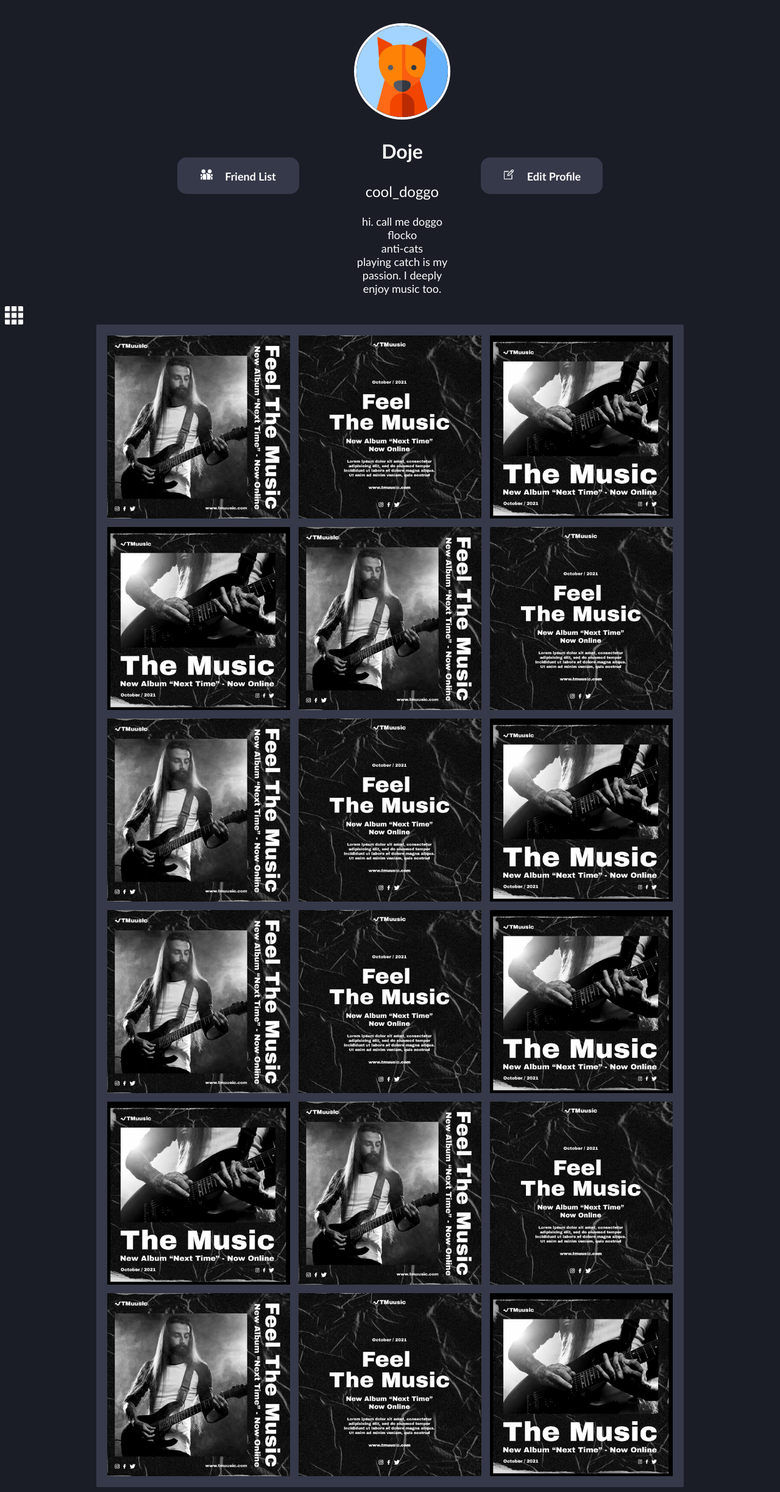
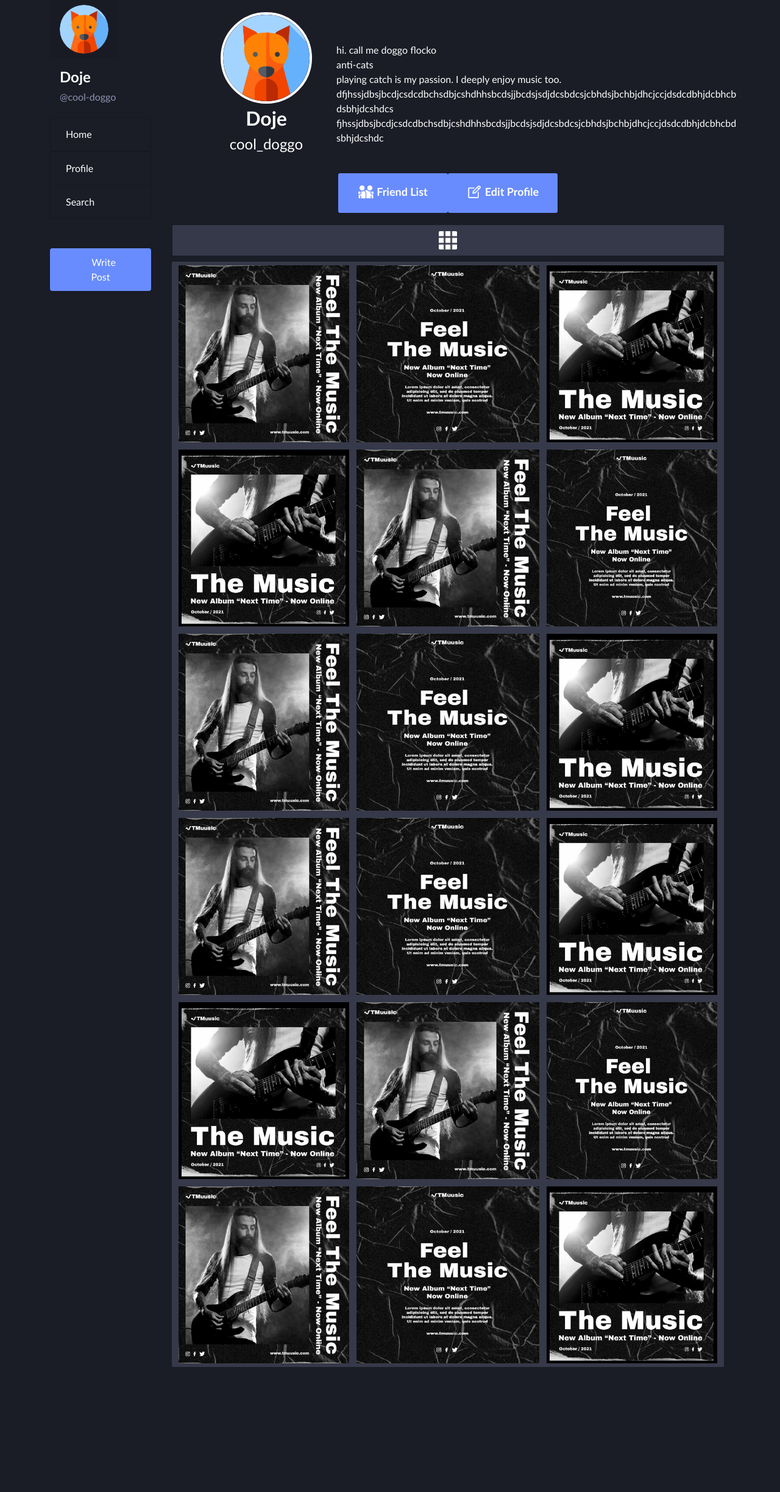
Before and after one commit to shehabadel/Instagram-Clone-IPP, a PHP site: page /pages/profile/Profile.html in a window 1280 px wide. Shown: the whole page at 61% size. After the commit the page ends 2241 px from the top, so only its background shows below. Run offline with PHP 8.4, Linux system fonts and the light colour scheme; some libraries are stand-ins or nearby versions.

Commit message:
added leftnav to profile page.fixed page structure

```diff
--- a/css/index.css
+++ b/css/index.css
@@ -1,13 +1,13 @@
 :root {
     --main-background: #1A1C26;
-    --main-background-hover: #2B2D3D;
+    --main-background-hover: #252735;
     --main-post: #2E3141;
     --main-post-inner: #363949;
     --main-liked: #09B567;
     --main-favorite:#d22030;
     --main-button: #688CFD;
     --main-text-color: #FFFFFF;
-    --main-button-hover: #6695F2;
+    --main-button-hover: #436fc8;
     --secondary-text-color: #8E93AF;
     --secondary-background: #363949;
     --hover-transition: all 0.5s ease;
--- a/pages/profile/Profile.css
+++ b/pages/profile/Profile.css
@@ -5,44 +5,80 @@
     color: #FFFFFF;
 
 }
-
 body {
     background-color: var(--main-background);
     position: relative;
 }
 
-#posts_table{
+.posts_table {
     background-color: var(--main-post-inner);
-    padding: 10px;
-    border:#FFFFFF ;
-    border: "4";
-
 }
 
 .post_images{
     width: 300px;
     height: 300px;
     align-items: center;
-    padding: 5px;
+    padding-left: 10px;
+    padding-right: 10px;
+    padding-top: 5px;
+    padding-bottom: 5px;
+    border:#FFFFFF ;
+    border: "4";
+
+}
+.post_images_center{
+    width: 300px;
+    height: 300px;
+    align-items: center;
+    padding-top: 5px;
+    padding-bottom: 5px;
+    border:#FFFFFF ;
+    border: "4";
+
 }
 
 .post_images:hover{
     cursor: pointer;
 }
 
-
+.post_images_center:hover{
+    cursor: pointer;
+}
 
 #grid_icon{
     width: 30px;
     height: 30px;
-    align-self: center;
 }
 
-.header_section{
-    display: flex;
-    flex-direction: row;
-    justify-content: center;
+.grid_panel_container{
+display: flex;
+position: sticky;
+top:0;
+padding-bottom: 10px;
+width: 905px;
+height: 60px;
+justify-content: center;
+margin: 0 auto;
 }
+
+.grid_panel{
+
+background-color: var(--main-post-inner);
+padding-top: 10px;
+padding-bottom: 10px;
+width: 905px;
+text-align: center;
+
+transition: 0.25s linear;
+
+
+}
+
+.grid_panel:hover{
+background: var(--main-background-hover);
+cursor: pointer;
+}
+
 
 .profile_details{
 margin-top: 30px;
@@ -63,10 +99,6 @@ font-weight: bold;
 }
 
 
-.bio{
-    font-size: large;
-    }
-
 #profile_pic{
     height: 150px;
     width:150px ;
@@ -77,40 +109,27 @@ font-weight: bold;
 }
 
 .editprofile{
-    height: 60px;
-    width: 200px;
-
-    text-decoration: none;
-   background-color: var(--main-post-inner);
+    height: 65px;
+    width: 180px;
+   background-color: var(--main-button);
     transition: 0.25s linear;
-
     font-size: large;
-    border-radius: 15px;
+    border-radius:3px;
     border: #FFFFFF;
     font-weight: bolder;
-
-    margin-right: 300px;
-    margin-left: 50px;
-    margin-top: 250px;
-
+    text-align: center;
 }
 .friendlist{
-    height: 60px;
-    width: 200px;
-
-    text-decoration: none;
-    background-color: var(--main-post-inner);
+    height: 65px;
+    width: 180px;
+    background-color: var(--main-button);
     transition: 0.25s linear;
-    border-radius: 15px;
+    border-radius: 3px;
     border: #FFFFFF;
     font-weight: bolder;
-    margin-left: 300px;
-    margin-right: 50px;
-    margin-top: 250px;
+    text-align: center;
     font-size: large;
-
-
-
+    margin-right: 0px;
 
 }
 .friendlist:hover{
@@ -124,16 +143,66 @@ font-weight: bold;
 }
 
 #editprofile_icon{
-    width: 20px;
-    height: 20px;
+    width: 30px;
+    height: 30px;
     text-align: center;
-    padding-right: 20px;
+    padding-right: 5px;
+    padding-bottom: 5px;
+
 }
 
 #friendlist_icon{
-    width: 20px;
-    height: 20px;
+    width: 30px;
+    height: 30px;
     text-align: center;
-    padding-right: 20px;
+    padding-right: 5px;
+    padding-bottom: 5px;
+}
+
+.header_section{
+display: flex;
+flex-direction: row;
+width: 905px;
+}
+
+.pic-username-name{
+display: flex;
+flex-direction: column;
+justify-content: left;
+padding-top: 20px;
+padding-bottom: 20px;
+padding-left: 20px;
+padding-right: 20px;
+margin-left: 70px;
+width: 905px;
+}
+
+.bio-button-div{
+display: flex;
+direction: coloumn;
+justify-content: center;
+
 
 }
+
+.bio{ padding-top: 20px;
+    padding-bottom: 10px;
+    padding-left: 20px;
+    padding-right: 20px;
+    text-align: left;
+    word-wrap: break-word;
+    width: 700px;
+    margin-top: 50px;
+}
+
+.buttons-div{
+display: flex;
+flex-direction: row;
+justify-content: center;
+
+padding-left: 20px;
+padding-right: 20px;
+padding-top: 10px;
+padding-bottom: 20px;
+
+}
--- a/pages/profile/Profile.html
+++ b/pages/profile/Profile.html
@@ -1,88 +1,174 @@
 <html>
     <head>
         <title>Profile</title>
+        <link href="https://cdn.jsdelivr.net/npm/bootstrap@5.0.2/dist/css/bootstrap.min.css" rel="stylesheet" integrity="sha384-EVSTQN3/azprG1Anm3QDgpJLIm9Nao0Yz1ztcQTwFspd3yD65VohhpuuCOmLASjC" crossorigin="anonymous">
         <link rel="stylesheet" href="../../css/index.css">
         <link rel="stylesheet" href="Profile.css">
         <link rel="icon" href="profile-icon.png" type="image/x-icon">
     </head>
-
     <body>
 
 <a name="top"></a>
-<div  align="center" class="header_section" >
 
-    <div class="friendlist_div"  >
+<div class="container">
+    <div class="row">
+        <div id="left-col" class="col-sm-1 col-md-2 d-none d-sm-none d-md-block">
+            <div class="card bg-transparent main-text border-0 profile-card">
+                <div class="card-header border-0 profile-avatar-wrapper">
+                    <!--Redirects to user's profile-->
+                    <a href="#" class="profile-hyperlink">
+                        <!--Fetch user's avatar here-->
+                        <img id="profile-avatar" src="dog.png" class="card-img-top avatar profile-avatar" alt="...">
+                    </a>
+                </div>
+                <div class="card-body">
+                    <div id="profile-username-name">
+                        <!--Redirects to user's profile-->
+                        <a href="#" class="profile-hyperlink">
+                            <!--Fetch user's name here-->
+                            <!--Use php Sessions here-->
+                            <h4 id="profile-name" class="fw-600">Doje</h4>
+                        </a>
+                        <!--Fetch user's username here-->
+                        <!--Use php Sessions here-->
+                        <h6 id="profile-username" class="secondary-text">@cool-doggo</h6>
+                    </div>
+                </div>
+            </div>
+            <div class="left-col-nav">
+                <ul class="list-group bg-transparent">
+                    <li class="list-group-item" aria-current="true">
+                        <!--Link to home page-->
+                        <a href="#">
+                            <span><i class="fa-solid fa-house"></i></span>
+                            <p>
+                                Home
+                            </p>
+                    </li>
+                    </a>
+                    <li class="list-group-item">
+                        <!--Link to profile page-->
+                        <a href="#">
+                            <span><i class="fa-solid fa-user"></i></span>
+                            <p>
+                                Profile
+                            </p>
+                        </a>
+                    </li>
+                    <li class="list-group-item">
+                        <!--Link to search page-->
+                        <a href="#">
+                            <span><i class="fa-solid fa-magnifying-glass"></i></span>
+                            <p>
+                                Search
+                            </p>
+                        </a>
+                    </li>
+                </ul>
+            </div>
+            <div class="mt-5 write-post-wrapper">
+                <!--Link to post page-->
+                <a href="#">
+                    <button id="write-post-btn" class="btn main-button main-text"><span><i class="fa-solid fa-pen"></i></span>
+                        <p>Write Post</p>
+                    </button>
+                </a>
+            </div>
+        </div>
+        <div class="col-sm-12 col-md-10">
 
-        <button class="friendlist" onclick="window.location.href= '../home/home.html';" > <img id="friendlist_icon" src="friends.png">Friend List</button>
+
+<div   class="header_section" >
+        <div class = "pic-username-name" >
+            <div> <a href="dog.png"  title="view profile picture"><img id="profile_pic" src="dog.png" alt="user pic"> </a>
+        </div>
+        <div align="center" class="name"> Doje  </div>
+            <div align="center" class="username"> cool_doggo </div>
+</div>
+<div class="bio-button-div">
+
+    <div class="bio"> <p> hi. call me doggo flocko </br>  anti-cats </br> playing catch is my passion. I deeply enjoy music too. dfjhssjdbsjbcdjcsdcdbchsdbjcshdhhsbcdsjjbcdsjsdjdcsbdcsjcbhdsjbchbjdhcjccjdsdcdbhjdcbhcbdsbhjdcshdcs fjhssjdbsjbcdjcsdcdbchsdbjcshdhhsbcdsjjbcdsjsdjdcsbdcsjcbhdsjbchbjdhcjccjdsdcdbhjdcbhcbdsbhjdcshdc</p>
     </div>
+</div>
 
-        <div class = "profile_details" >
-            <div> <a href="dog.png"  title="view profile picture"><img id="profile_pic" src="dog.png" alt="user pic"> </a>
-            </div>
-            <p class="name"> Doje </p>
-            <p class="username"> cool_doggo </p>
-            <p class="bio"> hi. call me doggo flocko </br>  anti-cats </br> playing catch is my passion. I deeply enjoy music too. </p>
-        </div>
+</div>
 
-        <div class="editprofile_div" >
-            <button class="editprofile" onclick="window.location.href= '../home/home.html';"> <img id="editprofile_icon" src="editprofile.png">Edit Profile</button>
-        </div>
+<div class="buttons-div">
+    <div class="friendlist-div">
+    <button class="friendlist" onclick="window.location.href= '../home/home.html';" > <img id="friendlist_icon" src="friends.png">Friend List</button>
+         </div>
+    <div class="editprofile_div" >
+   <button class="editprofile" onclick="window.location.href= '../edit profile/editprofile.html';"> <img id="editprofile_icon" src="editprofile.png">Edit Profile</button>
+</div>
 </div>
 
 
+<div class="grid_panel_container" >
+<div class="grid_panel" onclick="window.location.href='#top';" title="Back to Top">
+ <img  id="grid_icon" onclick="window.location.href='#top';" src="grid.png"  title="Back to Top">
 </div>
-<div class="grid_panel">
- <img align="center" id="grid_icon" onclick="window.location.href='#top';" src="grid.png"  title="Back to Top">
 </div>
 
+
     <div align="center">
-        <table id="posts_table"   >
+        <table class="posts_table"   >
             <tbody>
 
                 <tr>
                 <td > <img class= "post_images" src="post3.jpg" onclick="window.location.href='post3.jpg';"></img> </td>
-                <td > <img class= "post_images" src="post2.jpg" onclick="window.location.href='post2.jpg';"></img> </td>
+                <td > <img class= "post_images_center" src="post2.jpg" onclick="window.location.href='post2.jpg';"></img> </td>
                 <td > <img class= "post_images" src="post1.jpg" onclick="window.location.href='post1.jpg';"></img> </td>
 
                 </tr>
 
                 <tr>
                 <td > <img class= "post_images" src="post1.jpg" onclick="window.location.href='post1.jpg';"></img> </td>
-                <td > <img class= "post_images" src="post3.jpg" onclick="window.location.href='post3.jpg';"></img> </td>
+                <td > <img class= "post_images_center" src="post3.jpg" onclick="window.location.href='post3.jpg';"></img> </td>
                 <td > <img class= "post_images" src="post2.jpg" onclick="window.location.href='post2.jpg';"></img> </td>
                 </tr>
 
                 <tr>
                     <td > <img class= "post_images" src="post3.jpg" onclick="window.location.href='post3.jpg';"></img> </td>
-                    <td > <img class= "post_images" src="post2.jpg" onclick="window.location.href='post2.jpg';"></img> </td>
+                    <td > <img class= "post_images_center" src="post2.jpg" onclick="window.location.href='post2.jpg';"></img> </td>
                     <td > <img class= "post_images" src="post1.jpg" onclick="window.location.href='post1.jpg';"></img> </td>
                     </tr>
 
                     <tr>
                         <td > <img class= "post_images" src="post3.jpg" onclick="window.location.href='post3.jpg';"></img> </td>
-                        <td > <img class= "post_images" src="post2.jpg" onclick="window.location.href='post2.jpg';"></img> </td>
+                        <td > <img class= "post_images_center" src="post2.jpg" onclick="window.location.href='post2.jpg';"></img> </td>
                         <td > <img class= "post_images" src="post1.jpg" onclick="window.location.href='post1.jpg';"></img> </td>
 
                         </tr>
 
                         <tr>
                         <td > <img class= "post_images" src="post1.jpg" onclick="window.location.href='post1.jpg';"></img> </td>
-                        <td > <img class= "post_images" src="post3.jpg" onclick="window.location.href='post3.jpg';"></img> </td>
+                        <td > <img class= "post_images_center" src="post3.jpg" onclick="window.location.href='post3.jpg';"></img> </td>
                         <td > <img class= "post_images" src="post2.jpg" onclick="window.location.href='post2.jpg';"></img> </td>
                         </tr>
 
                         <tr>
                             <td > <img class= "post_images" src="post3.jpg" onclick="window.location.href='post3.jpg';"></img> </td>
-                            <td > <img class= "post_images" src="post2.jpg" onclick="window.location.href='post2.jpg';"></img> </td>
+                            <td > <img class= "post_images_center" src="post2.jpg" onclick="window.location.href='post2.jpg';"></img> </td>
                             <td > <img class= "post_images" src="post1.jpg" onclick="window.location.href='post1.jpg';"></img> </td>
                             </tr>
-
-
-
-
 
             </tbody>
         </table>
     </div>
+
+
+        </div>
+    </div>
+</div>
+
+
+      <!--Start Popper-->
+      <script src="https://cdn.jsdelivr.net/npm/@popperjs/core@2.10.2/dist/umd/popper.min.js" integrity="sha384-7+zCNj/IqJ95wo16oMtfsKbZ9ccEh31eOz1HGyDuCQ6wgnyJNSYdrPa03rtR1zdB" crossorigin="anonymous"></script>
+      <!--End Popper-->
+      <!--Start Bootstrap-->
+      <script src="https://cdn.jsdelivr.net/npm/bootstrap@5.1.3/dist/js/bootstrap.min.js" integrity="sha384-QJHtvGhmr9XOIpI6YVutG+2QOK9T+ZnN4kzFN1RtK3zEFEIsxhlmWl5/YESvpZ13" crossorigin="anonymous"></script>
+      <!--End Bootstrap-->
+
+
     </body>
 </html>
```
